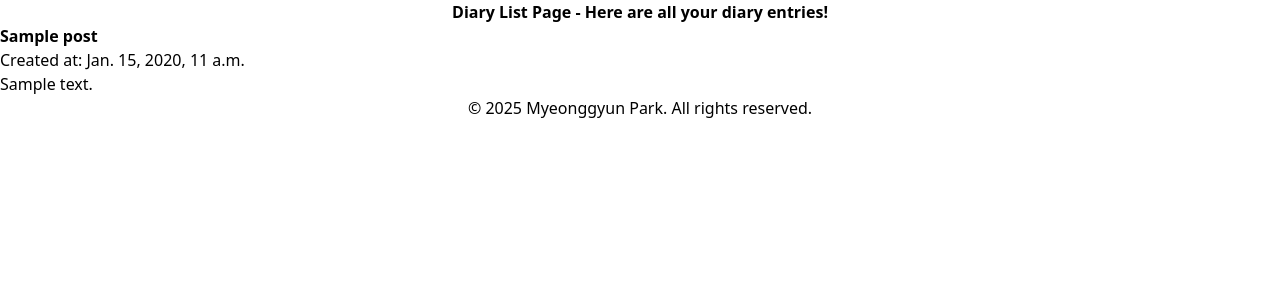
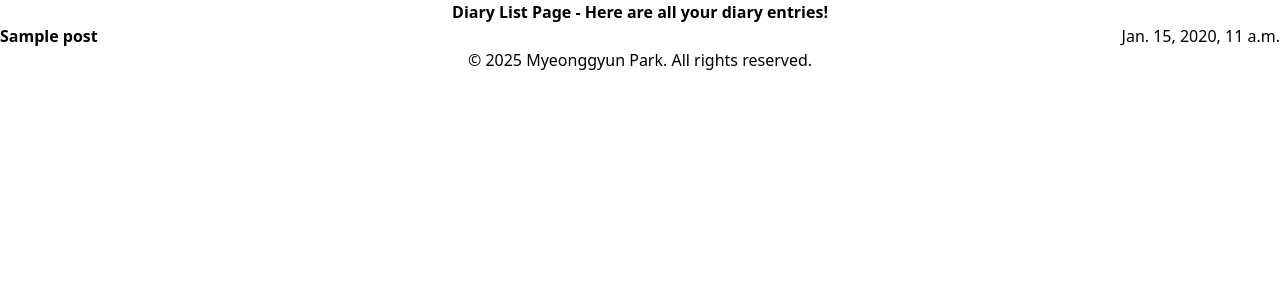
Before and after one commit to MyeonggyunPark/develop_python, a Django app: template django_practice_02/posts/templates/posts/post_list.html in a window 1280 px wide. Shown: the part 24-324 px from the top of the page. Run offline with Django 5.2, Linux system fonts and the light colour scheme; the template is opened without the code that fills it: values that come from a table or form of the project are taken from there, others are empty; tables that the repository leaves empty hold one stand-in row (values such as "Sample post"); style sheets or scripts are compiled from the project's sources; parts of the project's set-up code (start-up, migrations or seed data) failed here and were passed over.

Commit message:
feat: make post list items clickable and restyle layout

```diff
--- a/django_practice_02/posts/templates/posts/post_list.html
+++ b/django_practice_02/posts/templates/posts/post_list.html
@@ -9,16 +9,17 @@
     Diary List Page - Here are all your diary entries!
   </h3>
 
-  <div>
+  <ul>
     {% for post in posts %}
-      <div class="border-2 border-amber-500 p-4 my-4">
+    <a href="{% url 'post-detail' post.id %}">
+      <li class="border-2 border-amber-500 rounded-2xl p-4 my-4 flex justify-between hover:bg-gray-200 cursor-pointer">
         <h4 class="text-xl font-semibold">{{ post.title }}</h4>
-        <p class="text-gray-600 text-sm">Created at: {{ post.dt_created }}</p>
-        <p class="mt-2">{{ post.content|linebreaks }}</p>
-      </div>
+        <p class="text-gray-600 text-sm flex items-center">{{ post.dt_created }}</p>
+      </li>
+    </a>
     {% empty %}
       <p>No diary entries found.</p>
     {% endfor %}
-  </div>
+  </ul>
 </section>
 {% endblock content %}
```
